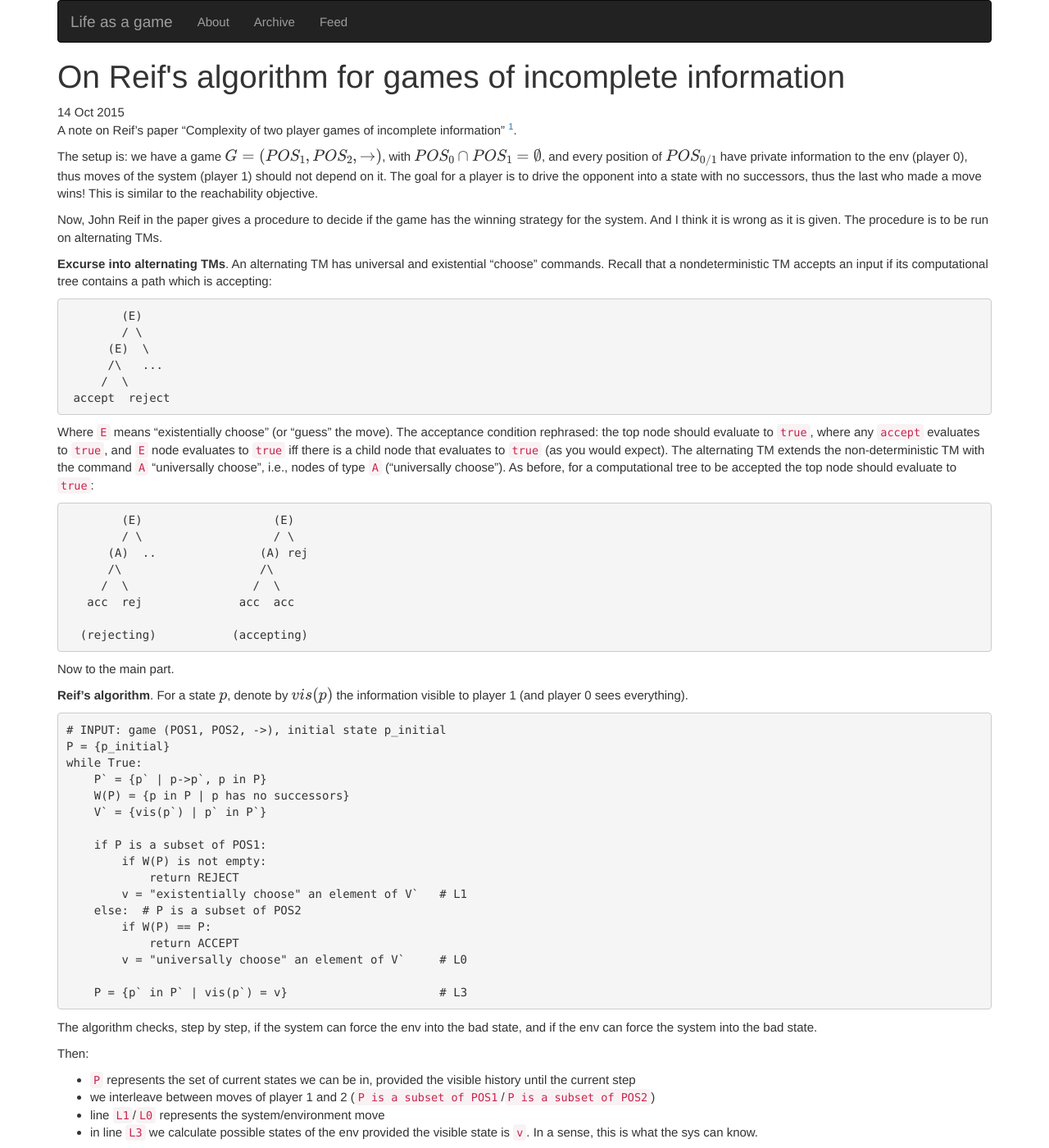
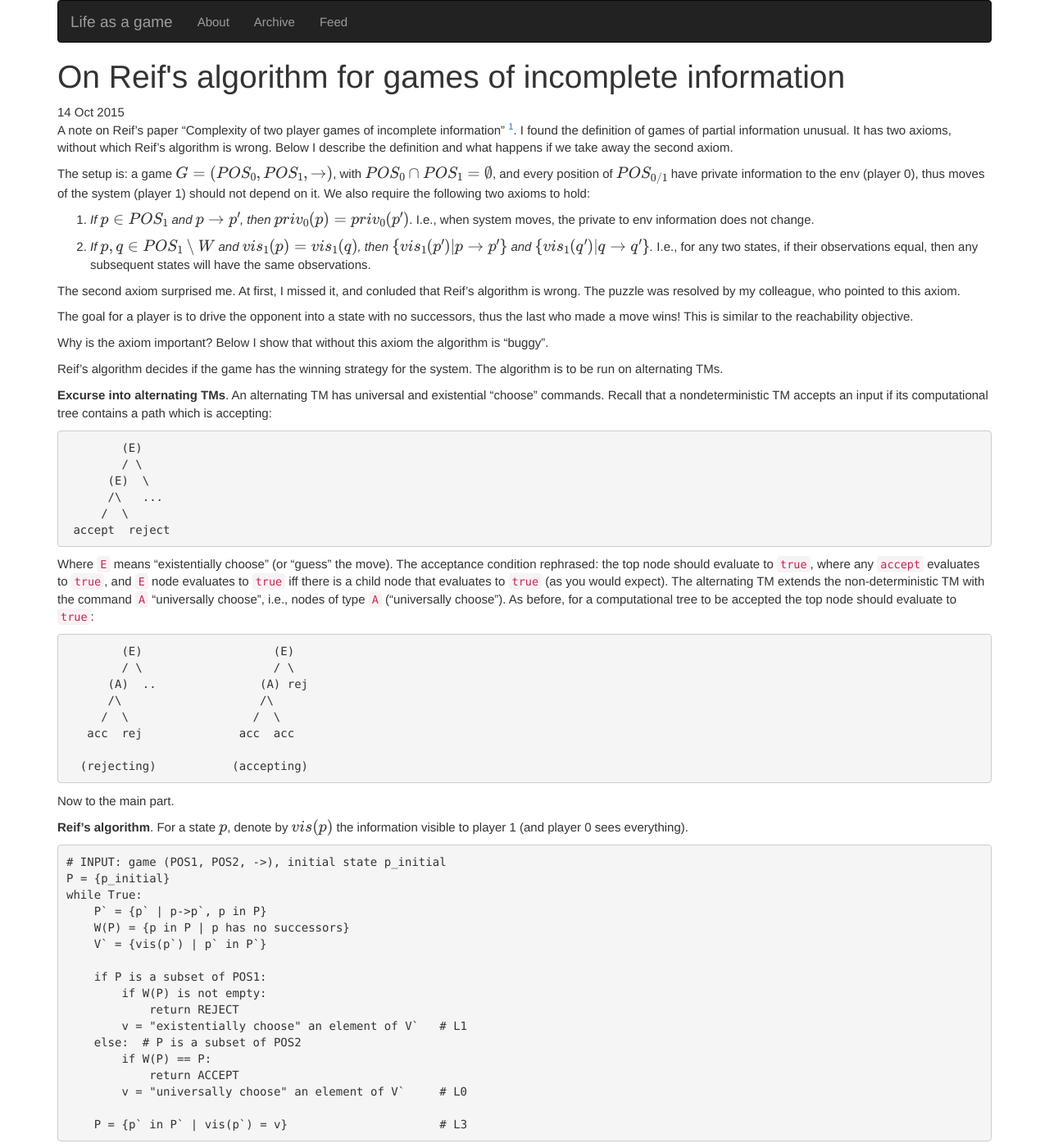
Before and after one commit to 5nizza/5nizza.github.io, a Jekyll site: the page built from _posts/2015-10-14-on-original-algorithm-for-games-of-incomplete-information.md, in a window 1280 px wide and 1400 px high. Shown: the whole window at 82% size. Built offline with Jekyll 4.4.1, drawn with Linux system fonts in a browser that asks for light colours; nearby versions of some CDN libraries; formulas are drawn with MathJax 3; comment, search, counter and statistics services are not loaded; some of the changed text lies outside the part shown.

Commit message:
resolved the issue with Reif's algorithm, thanks to sasha

```diff
--- a/_posts/2015-10-14-on-original-algorithm-for-games-of-incomplete-information.md
+++ b/_posts/2015-10-14-on-original-algorithm-for-games-of-incomplete-information.md
@@ -5,19 +5,43 @@ title: On Reif's algorithm for games of incomplete information
 
 A note on Reif's paper "Complexity of two player games of incomplete information"
 [^Reif84].
+I found the definition of games of partial information unusual.
+It has two axioms, without which Reif's algorithm is wrong.
+Below I describe the definition and what happens
+if we take away the second axiom.
 
-The setup is: we have a game $$G=(POS_1, POS_2, \rightarrow)$$, with
+The setup is: a game $$G=(POS_0, POS_1, \rightarrow)$$, with
 $$POS_0 \cap POS_1 = \emptyset$$, and every position of $$POS_{0/1}$$ have
 private information to the env (player 0),
 thus moves of the system (player 1) should not depend on it.
+We also require the following two axioms to hold:
+
+1. _If $$p \in POS_1$$ and $$p \rightarrow p'$$,
+   then $$priv_0(p) = priv_0(p')$$_.
+   I.e., when system moves,
+   the private to env information does not change.
+
+2. _If $$p,q \in POS_1 \setminus W$$ and $$vis_1(p)=vis_1(q)$$,
+   then $$\{vis_1(p') | p \rightarrow p' \}$$
+   and  $$\{vis_1(q') | q \rightarrow q' \}$$._
+   I.e.,
+   for any two states, if their observations equal,
+   then any subsequent states will have the same observations.
+
+The second axiom surprised me.
+At first, I missed it,
+and conluded that Reif's algorithm is wrong.
+The puzzle was resolved by my colleague, who pointed to this axiom.
+
 The goal for a player is to drive the opponent into a state with no successors,
 thus the last who made a move wins!
 This is similar to the reachability objective.
 
-Now, John Reif in the paper gives a procedure
-to decide if the game has the winning strategy for the system.
-And I think it is wrong as it is given.
-The procedure is to be run on alternating TMs.
+Why is the axiom important?
+Below I show that without this axiom the algorithm is "buggy".
+
+Reif's algorithm decides if the game has the winning strategy for the system.
+The algorithm is to be run on alternating TMs.
 
 __Excurse into alternating TMs__.
 An alternating TM has universal and existential "choose" commands.
@@ -94,8 +118,8 @@ Then:
   provided the visible state is `v`.
   In a sense, this is what the sys can know.
 
-__Where is the bug?__
-The line `L1` looks wrong to me.
+__Where is the "bug"?__
+The line `L1` looks wrong (if not account for the axiom).
 Consider the game graph below with `[..]` states belonging to the env,
 and `(..)` -- to the system, and `..` denotes env's private info.
 
@@ -127,9 +151,10 @@ Below is the computation tree for this game:
 
 which evaluates to `true`.
 
+_Lesson learned: whenever found a problem, read the definitions_.
+
 __Notes__
 
-- _You know how to fix the algorithm?_ Looks like we need another alternation.
 - The algorithm does not necessary terminate: consider games with cyclic graphs
   (but that looks like a minor problem -- replace `while` loop with `for` loop
    that counts up to "the number of states")
```
